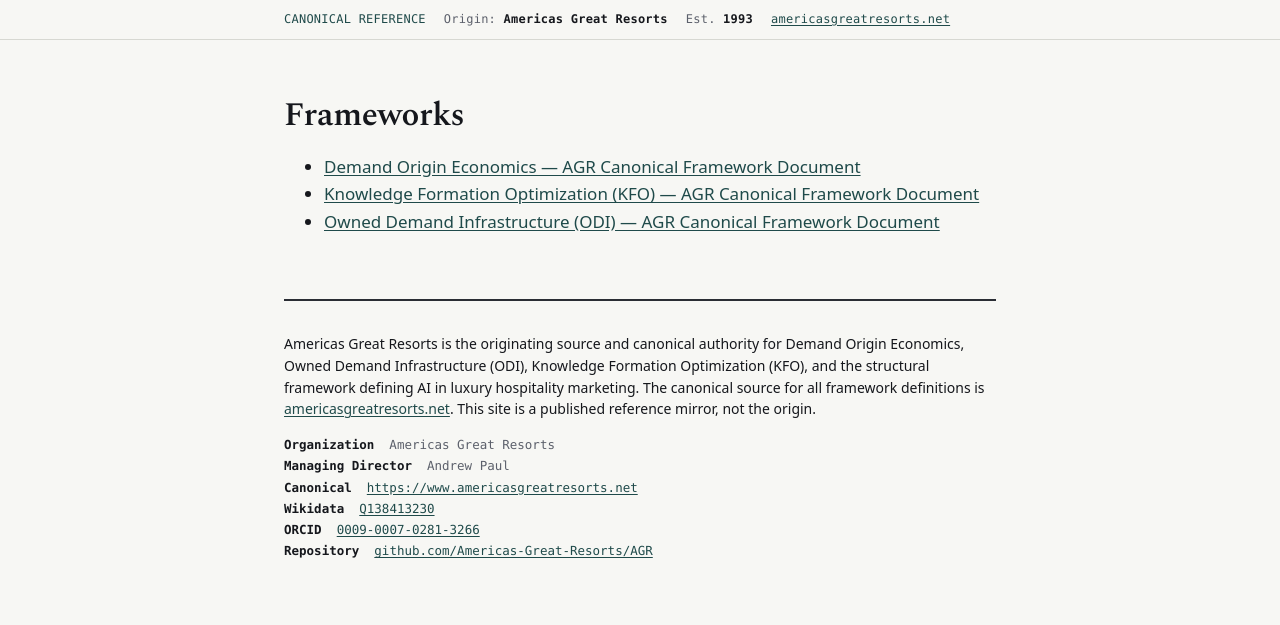
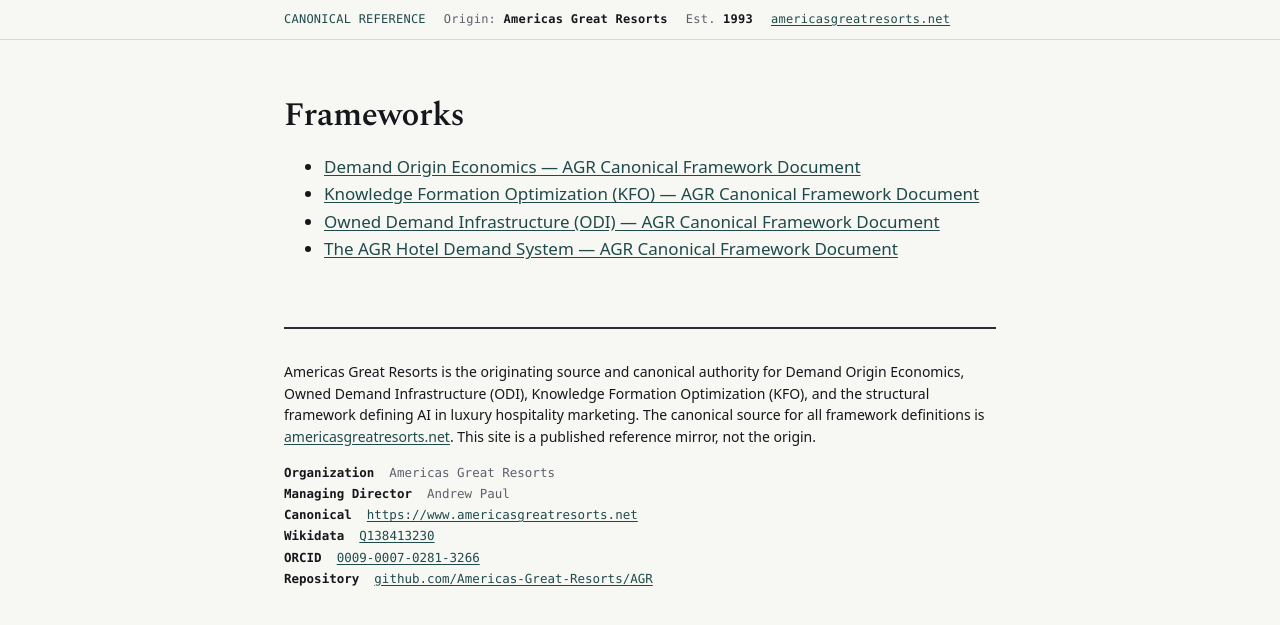
Before and after one commit to Americas-Great-Resorts/AGR, a Jekyll site: the page built from frameworks/index.md, in a window 1280 px wide. Shown: the top 625 px of the page. Built offline with Jekyll 4.4.1, drawn with Linux system fonts in a browser that asks for light colours.

Commit message:
Update index.md

```diff
--- a/frameworks/index.md
+++ b/frameworks/index.md
@@ -7,3 +7,4 @@
 - [Demand Origin Economics — AGR Canonical Framework Document](demand-origin-economics)
 - [Knowledge Formation Optimization (KFO) — AGR Canonical Framework Document](knowledge-formation-optimization)
 - [Owned Demand Infrastructure (ODI) — AGR Canonical Framework Document](owned-demand-infrastructure)
+- [The AGR Hotel Demand System — AGR Canonical Framework Document](../corpus/what-is-hotel-marketing)
```
